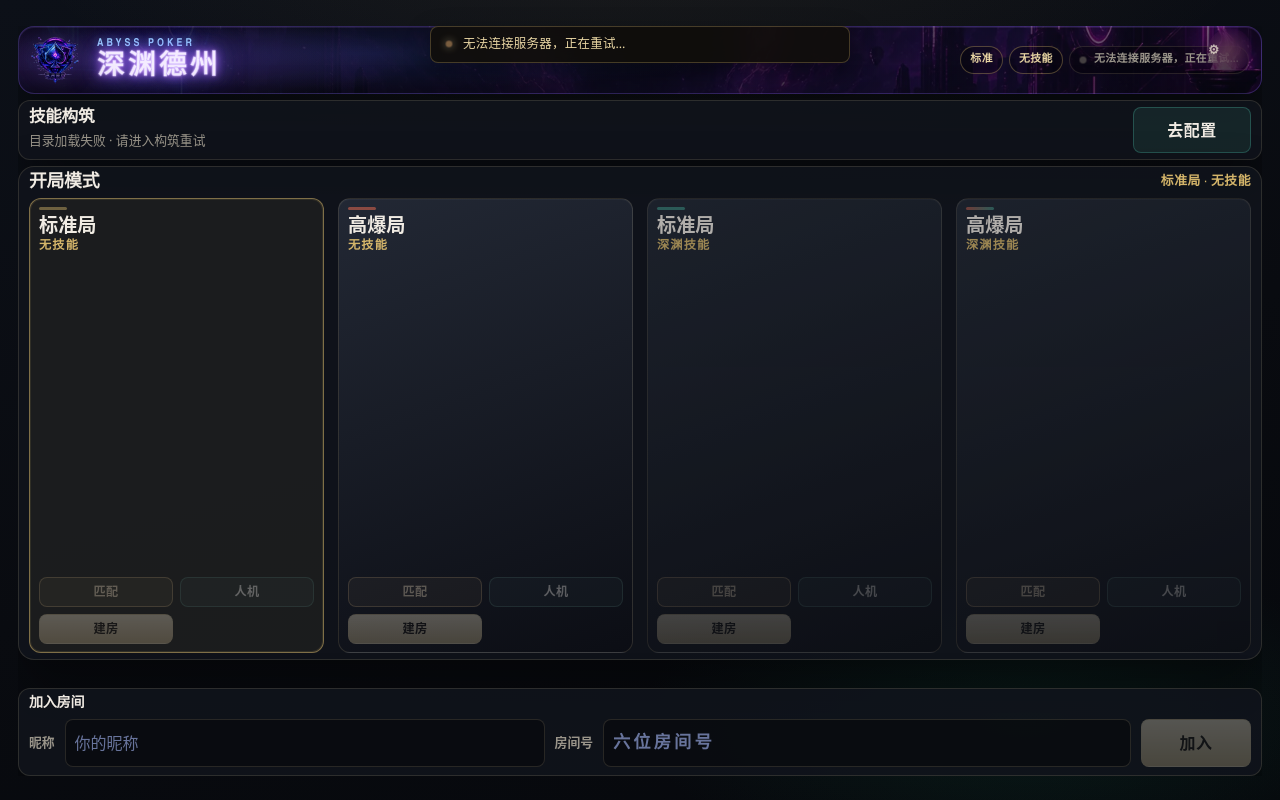
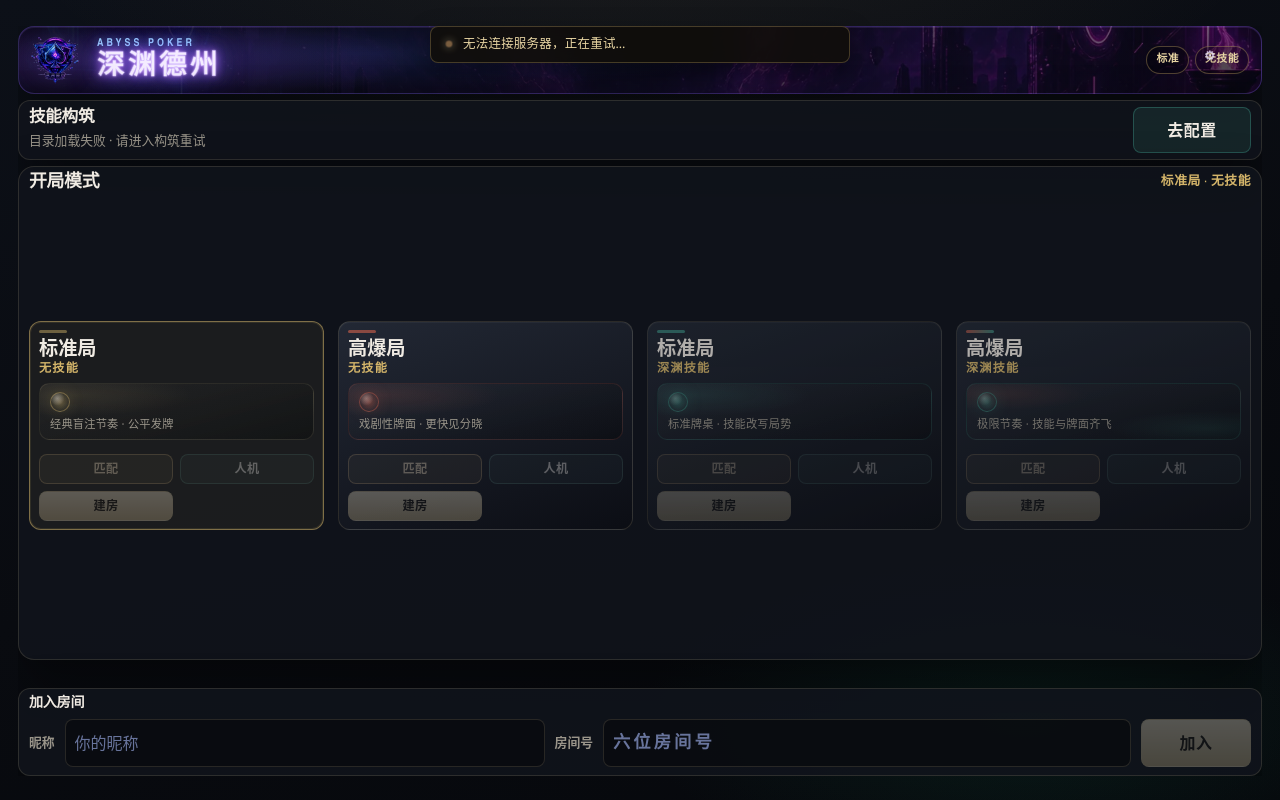
Before and after one commit to yanyucheng-master/abyss-poker, a website: page public/index.html in a window 1280 px wide. Drawn offline with nearby package versions, Linux system fonts and the light colour scheme; no server answers.

Commit message:
fix: refine lobby chrome and densify protocol cards
Co-authored-by: Cursor <cursoragent@cursor.com>

```diff
--- a/public/index.html
+++ b/public/index.html
@@ -331,7 +331,7 @@
           <div class="lobby-hero-meta">
             <span id="selected-mode-tag" class="mode-pill standard">标准</span>
             <span id="selected-skill-tag" class="mode-pill standard">无技能</span>
-            <span id="lobby-connection" class="connection-chip"><i class="status-dot"></i>连接中</span>
+            <span id="lobby-connection" class="connection-chip sr-only" aria-live="polite"><i class="status-dot"></i>连接中</span>
           </div>
         </header>
 
@@ -357,7 +357,11 @@
             <article class="protocol-card selected" data-game-mode="standard" data-skill-mode="off" role="listitem" tabindex="0" aria-current="true">
               <input type="radio" name="protocol" value="standard-off" checked tabindex="-1" />
               <strong>标准局 <small>无技能</small></strong>
-              <span class="protocol-desc">完整随机牌堆</span>
+              <div class="protocol-mid">
+                <span class="protocol-mark" aria-hidden="true"></span>
+                <span class="protocol-desc">完整随机牌堆</span>
+                <span class="protocol-note">经典盲注节奏 · 公平发牌</span>
+              </div>
               <div class="protocol-actions">
                 <button type="button" class="button button-match protocol-btn" data-room-action="match">匹配</button>
                 <button type="button" class="button button-secondary protocol-btn" data-room-action="solo">人机</button>
@@ -368,7 +372,11 @@
             <article class="protocol-card overdrive" data-game-mode="overdrive" data-skill-mode="off" role="listitem" tabindex="-1">
               <input type="radio" name="protocol" value="overdrive-off" tabindex="-1" />
               <strong>高爆局 <small>无技能</small></strong>
-              <span class="protocol-desc">高潜力起手与河牌</span>
+              <div class="protocol-mid">
+                <span class="protocol-mark" aria-hidden="true"></span>
+                <span class="protocol-desc">高潜力起手与河牌</span>
+                <span class="protocol-note">戏剧性牌面 · 更快见分晓</span>
+              </div>
               <div class="protocol-actions">
                 <button type="button" class="button button-match protocol-btn" data-room-action="match">匹配</button>
                 <button type="button" class="button button-secondary protocol-btn" data-room-action="solo">人机</button>
@@ -379,7 +387,11 @@
             <article class="protocol-card abyss" data-game-mode="standard" data-skill-mode="abyss" role="listitem" tabindex="-1">
               <input type="radio" name="protocol" value="standard-abyss" tabindex="-1" />
               <strong>标准局 <small>深渊技能</small></strong>
-              <span class="protocol-desc">需先完成技能构筑</span>
+              <div class="protocol-mid">
+                <span class="protocol-mark" aria-hidden="true"></span>
+                <span class="protocol-desc">需先完成技能构筑</span>
+                <span class="protocol-note">标准牌桌 · 技能改写局势</span>
+              </div>
               <div class="protocol-actions">
                 <button type="button" class="button button-match protocol-btn" data-room-action="match">匹配</button>
                 <button type="button" class="button button-secondary protocol-btn" data-room-action="solo">人机</button>
@@ -390,7 +402,11 @@
             <article class="protocol-card overdrive abyss" data-game-mode="overdrive" data-skill-mode="abyss" role="listitem" tabindex="-1">
               <input type="radio" name="protocol" value="overdrive-abyss" tabindex="-1" />
               <strong>高爆局 <small>深渊技能</small></strong>
-              <span class="protocol-desc">高爆 + 技能同开</span>
+              <div class="protocol-mid">
+                <span class="protocol-mark" aria-hidden="true"></span>
+                <span class="protocol-desc">高爆 + 技能同开</span>
+                <span class="protocol-note">极限节奏 · 技能与牌面齐飞</span>
+              </div>
               <div class="protocol-actions">
                 <button type="button" class="button button-match protocol-btn" data-room-action="match">匹配</button>
                 <button type="button" class="button button-secondary protocol-btn" data-room-action="solo">人机</button>
--- a/public/salon.css
+++ b/public/salon.css
@@ -252,28 +252,45 @@
 .salon-ui .settings-trigger {
   top: calc(var(--safe-top) + 10px);
   right: calc(var(--safe-right) + 10px);
-  width: 44px;
-  min-width: 44px;
-  min-height: 44px;
+  width: 40px;
+  min-width: 40px;
+  min-height: 40px;
   padding: 0;
   border: 0;
-  border-radius: 50%;
-  background: radial-gradient(circle, rgba(212, 181, 106, 0.12), transparent 70%);
-  color: rgba(232, 224, 207, 0.78);
+  border-radius: 0;
+  background: transparent;
+  backdrop-filter: none;
+  -webkit-backdrop-filter: none;
+  color: rgba(232, 224, 207, 0.72);
   box-shadow: none;
   font-size: 0.78rem;
   font-weight: 600;
   letter-spacing: 0.06em;
 }
 
+.salon-ui:has(#screen-auth.lobby-screen.active) .settings-trigger {
+  top: calc(var(--safe-top) + 18px);
+  right: calc(var(--safe-right) + 18px);
+  color: rgba(236, 228, 255, 0.78);
+  text-shadow: 0 1px 8px rgba(0, 0, 0, 0.45);
+}
+
 .salon-ui .settings-trigger:hover {
   color: var(--bone);
-  background: radial-gradient(circle, rgba(212, 181, 106, 0.24), transparent 72%);
+  background: transparent;
+}
+
+.salon-ui:has(#screen-auth.lobby-screen.active) .settings-trigger:hover {
+  color: #fff;
+  text-shadow:
+    0 0 10px rgba(190, 140, 255, 0.55),
+    0 1px 8px rgba(0, 0, 0, 0.5);
 }
 
 .salon-ui .settings-trigger:focus-visible {
   outline: 2px solid rgba(212, 181, 106, 0.88);
   outline-offset: 2px;
+  border-radius: 6px;
 }
 
 /* ══════════════════════════════════
@@ -510,23 +527,90 @@
   gap: clamp(8px, 1.1vw, 14px);
   min-height: 0 !important;
   flex: 1 1 auto !important;
-  align-content: stretch;
+  align-content: center;
   align-items: stretch;
   height: auto !important;
 }
 
 .salon-ui .protocol-card {
-  gap: clamp(6px, 0.9vh, 12px);
-  padding: clamp(12px, 1.8vh, 22px) clamp(10px, 1vw, 14px);
-  min-height: 0 !important;
-  height: 100% !important;
+  gap: 8px;
+  padding: clamp(12px, 1.6vh, 18px) clamp(10px, 1vw, 14px);
+  min-height: clamp(190px, 28vh, 250px) !important;
+  height: auto !important;
+  max-height: 280px;
   border-radius: var(--radius-md);
   border: 1px solid var(--line);
   background:
     linear-gradient(160deg, rgba(36, 42, 54, 0.95), rgba(12, 14, 20, 0.96));
   box-shadow: inset 0 1px 0 rgba(255, 255, 255, 0.04);
   cursor: pointer;
-  justify-content: space-between;
+  justify-content: flex-start;
+}
+
+.salon-ui .protocol-mid {
+  flex: 1 1 auto;
+  display: flex;
+  flex-direction: column;
+  justify-content: center;
+  align-items: flex-start;
+  gap: 6px;
+  min-height: 0;
+  width: 100%;
+  margin: 2px 0 4px;
+  padding: 12px 12px 14px;
+  border-radius: 10px;
+  border: 1px solid rgba(232, 213, 163, 0.1);
+  background:
+    radial-gradient(ellipse 80% 70% at 12% 20%, rgba(212, 181, 106, 0.1), transparent 55%),
+    linear-gradient(165deg, rgba(255, 255, 255, 0.04), rgba(0, 0, 0, 0.28));
+}
+
+.salon-ui .protocol-card.overdrive .protocol-mid {
+  background:
+    radial-gradient(ellipse 80% 70% at 12% 20%, rgba(196, 92, 74, 0.14), transparent 55%),
+    linear-gradient(165deg, rgba(255, 255, 255, 0.04), rgba(0, 0, 0, 0.28));
+  border-color: rgba(196, 92, 74, 0.16);
+}
+
+.salon-ui .protocol-card.abyss .protocol-mid {
+  background:
+    radial-gradient(ellipse 80% 70% at 12% 20%, rgba(63, 154, 138, 0.16), transparent 55%),
+    linear-gradient(165deg, rgba(255, 255, 255, 0.04), rgba(0, 0, 0, 0.28));
+  border-color: rgba(63, 154, 138, 0.18);
+}
+
+.salon-ui .protocol-card.overdrive.abyss .protocol-mid {
+  background:
+    radial-gradient(ellipse 70% 60% at 10% 18%, rgba(196, 92, 74, 0.14), transparent 50%),
+    radial-gradient(ellipse 70% 60% at 88% 80%, rgba(63, 154, 138, 0.14), transparent 52%),
+    linear-gradient(165deg, rgba(255, 255, 255, 0.04), rgba(0, 0, 0, 0.28));
+}
+
+.salon-ui .protocol-mark {
+  width: 28px;
+  height: 28px;
+  border-radius: 50%;
+  border: 1px solid rgba(212, 181, 106, 0.4);
+  background:
+    radial-gradient(circle at 35% 30%, rgba(255, 255, 255, 0.35), transparent 42%),
+    radial-gradient(circle, rgba(212, 181, 106, 0.35), rgba(212, 181, 106, 0.05) 70%);
+  box-shadow: 0 0 16px rgba(212, 181, 106, 0.18);
+}
+
+.salon-ui .protocol-card.overdrive .protocol-mark {
+  border-color: rgba(196, 92, 74, 0.45);
+  background:
+    radial-gradient(circle at 35% 30%, rgba(255, 220, 210, 0.35), transparent 42%),
+    radial-gradient(circle, rgba(196, 92, 74, 0.4), rgba(196, 92, 74, 0.06) 70%);
+  box-shadow: 0 0 16px rgba(196, 92, 74, 0.2);
+}
+
+.salon-ui .protocol-card.abyss .protocol-mark {
+  border-color: rgba(63, 154, 138, 0.5);
+  background:
+    radial-gradient(circle at 35% 30%, rgba(210, 255, 245, 0.3), transparent 42%),
+    radial-gradient(circle, rgba(63, 154, 138, 0.42), rgba(63, 154, 138, 0.06) 70%);
+  box-shadow: 0 0 16px rgba(63, 154, 138, 0.22);
 }
 
 .salon-ui .protocol-card::before {
@@ -598,10 +682,18 @@
 }
 
 .salon-ui .protocol-desc {
-  color: #b7b2a6;
-  font-size: clamp(0.76rem, 1vw, 0.9rem);
-  line-height: 1.4;
+  color: #d2ccc0;
+  font-size: clamp(0.8rem, 1.05vw, 0.95rem);
+  line-height: 1.35;
   opacity: 1;
+  font-weight: 600;
+}
+
+.salon-ui .protocol-note {
+  color: var(--muted);
+  font-size: clamp(0.7rem, 0.95vw, 0.8rem);
+  line-height: 1.35;
+  letter-spacing: 0.02em;
 }
 
 .salon-ui .protocol-actions .button-secondary {
@@ -1192,9 +1284,25 @@
     display: none;
   }
 
+  .salon-ui .protocol-note {
+    font-size: 0.7rem;
+  }
+
+  .salon-ui .protocol-mid {
+    padding: 8px 10px;
+    gap: 4px;
+  }
+
+  .salon-ui .protocol-mark {
+    width: 20px;
+    height: 20px;
+  }
+
   .salon-ui .protocol-card {
     padding: 8px 9px;
     gap: 4px;
+    min-height: 0 !important;
+    max-height: none;
   }
 
   .salon-ui .protocol-actions .button {
@@ -1340,6 +1448,8 @@
   .salon-ui .protocol-card {
     padding: 8px;
     gap: 4px;
+    min-height: 0 !important;
+    max-height: none;
   }
 
   .salon-ui .protocol-card::before {
@@ -1349,6 +1459,20 @@
 
   .salon-ui .protocol-desc {
     display: none;
+  }
+
+  .salon-ui .protocol-mid {
+    padding: 8px 9px;
+    margin: 0;
+  }
+
+  .salon-ui .protocol-mark {
+    width: 18px;
+    height: 18px;
+  }
+
+  .salon-ui .protocol-note {
+    font-size: 0.66rem;
   }
 
   .salon-ui .protocol-card > strong {
```
